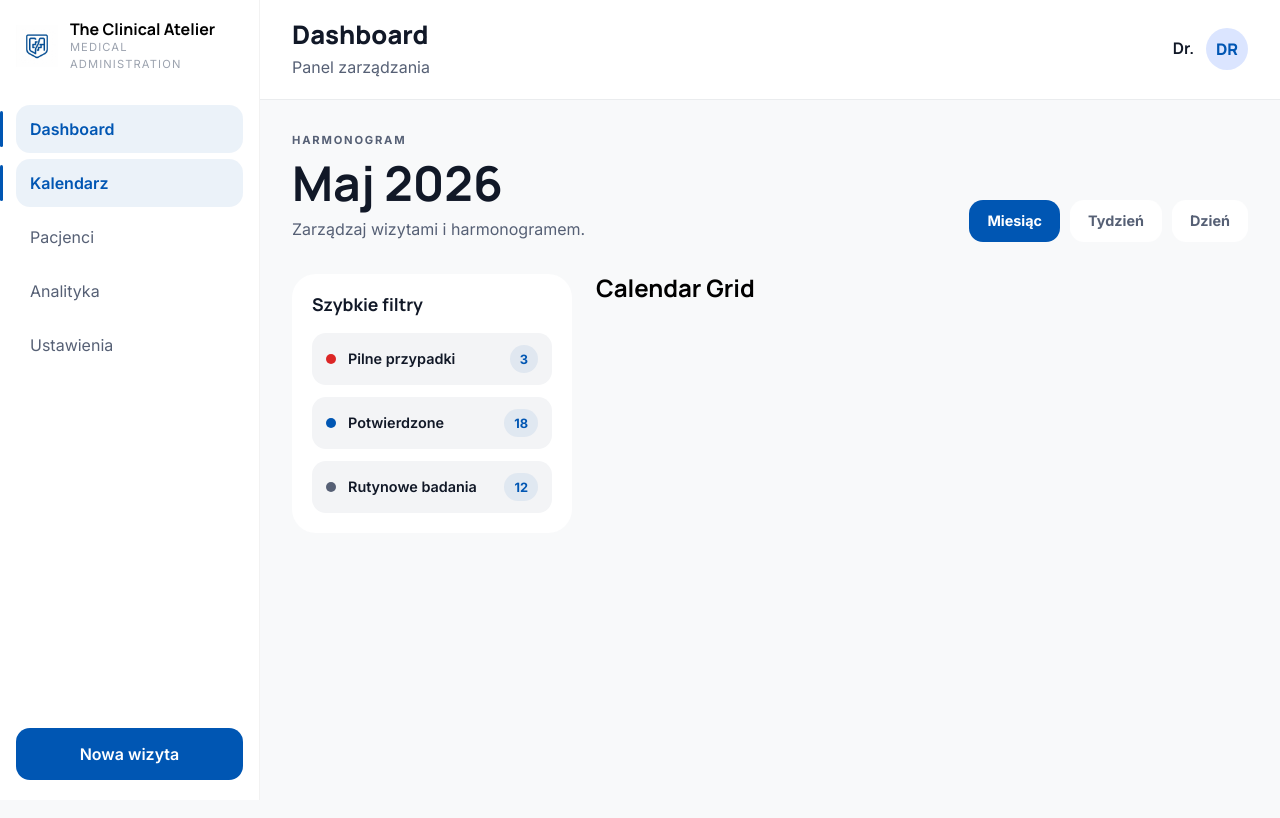
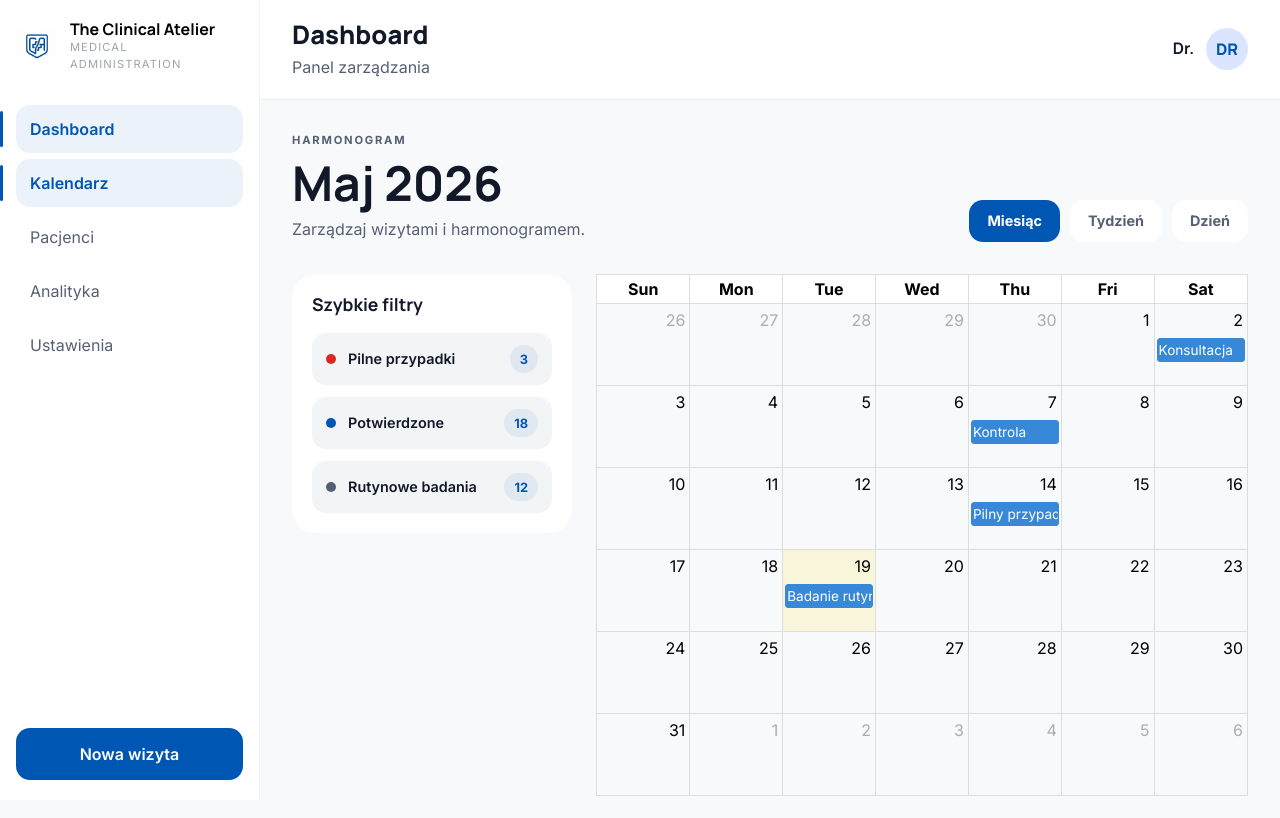
Before and after one commit to kacpi95/clinic-management-system, a React (Vite) app in the folder frontend/: page /dashboard/calendar in a window 1280 px wide. Shown: the top 818 px of the page. Built offline with nearby package versions, Linux system fonts and the light colour scheme; sample sign-in values are in the browser's storage.

Commit message:
feat: add CalendarGrid component with fullcalendar package and mocks

```diff
--- a/frontend/src/features/calendar/components/CalendarGrid/CalendarGrid.tsx
+++ b/frontend/src/features/calendar/components/CalendarGrid/CalendarGrid.tsx
@@ -1,3 +1,22 @@
+import FullCalendar from '@fullcalendar/react';
+import dayGridPlugin from '@fullcalendar/daygrid';
+import interactionPlugin from '@fullcalendar/interaction';
+
+import styles from './CalendarGrid.module.scss';
+import { events } from '../../data/calendar.mock';
+
 export default function CalendarGrid() {
-  return <h2>Calendar Grid</h2>;
+  return (
+    <section className={styles.wrapper}>
+      <FullCalendar
+        plugins={[dayGridPlugin, interactionPlugin]}
+        initialView='dayGridMonth'
+        height='auto'
+        events={events}
+        headerToolbar={false}
+        fixedWeekCount={false}
+        dayMaxEvents={2}
+      />
+    </section>
+  );
 }
--- a/frontend/src/features/calendar/data/calendar.mock.ts
+++ b/frontend/src/features/calendar/data/calendar.mock.ts
@@ -18,3 +18,22 @@ export const filters = [
     variant: 'routine',
   },
 ];
+
+export const events = [
+  {
+    title: 'Konsultacja',
+    start: '2026-05-02',
+  },
+  {
+    title: 'Kontrola',
+    start: '2026-05-07',
+  },
+  {
+    title: 'Pilny przypadek',
+    start: '2026-05-14',
+  },
+  {
+    title: 'Badanie rutynowe',
+    start: '2026-05-19',
+  },
+];
```
